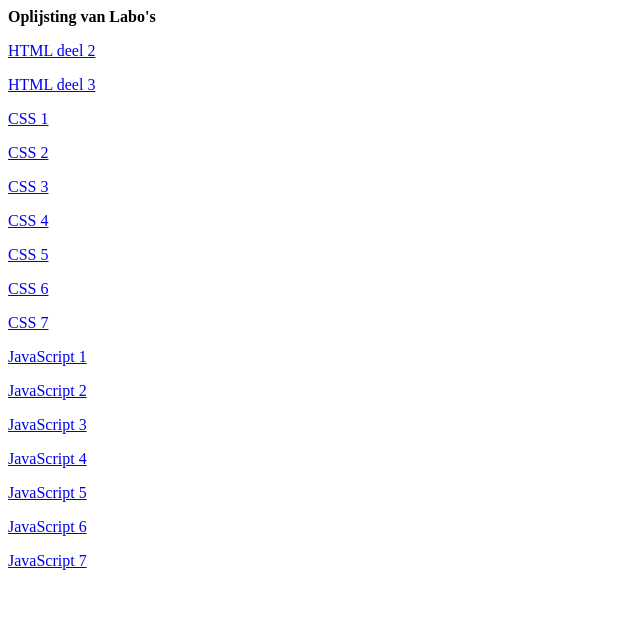
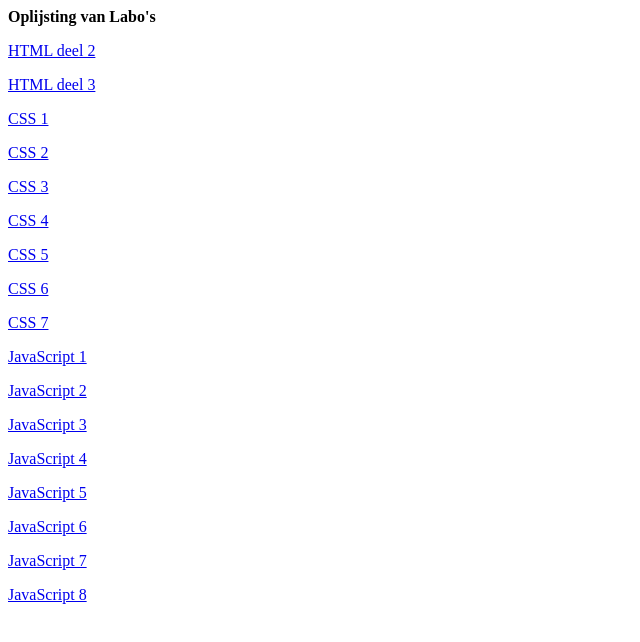
Before and after one commit to MaxDeq/maxdeq.github.io, a plain HTML site: page index.html in a window 1280 px wide. Shown: the whole page, without its empty margins (0-640 px from the left). Drawn offline with Linux system fonts and the light colour scheme.

Commit message:
update index

```diff
--- a/index.html
+++ b/index.html
@@ -25,5 +25,6 @@
 <p><a href="JS_Labo-5/index.html">JavaScript 5</a></p>
 <p><a href="JS_Labo-6/index.html">JavaScript 6</a></p>
 <p><a href="JS_Labo-7/index.html">JavaScript 7</a></p>
+<p><a href="JS_Labo-8/index.html">JavaScript 8</a></p>
 </body>
 </html>
```
